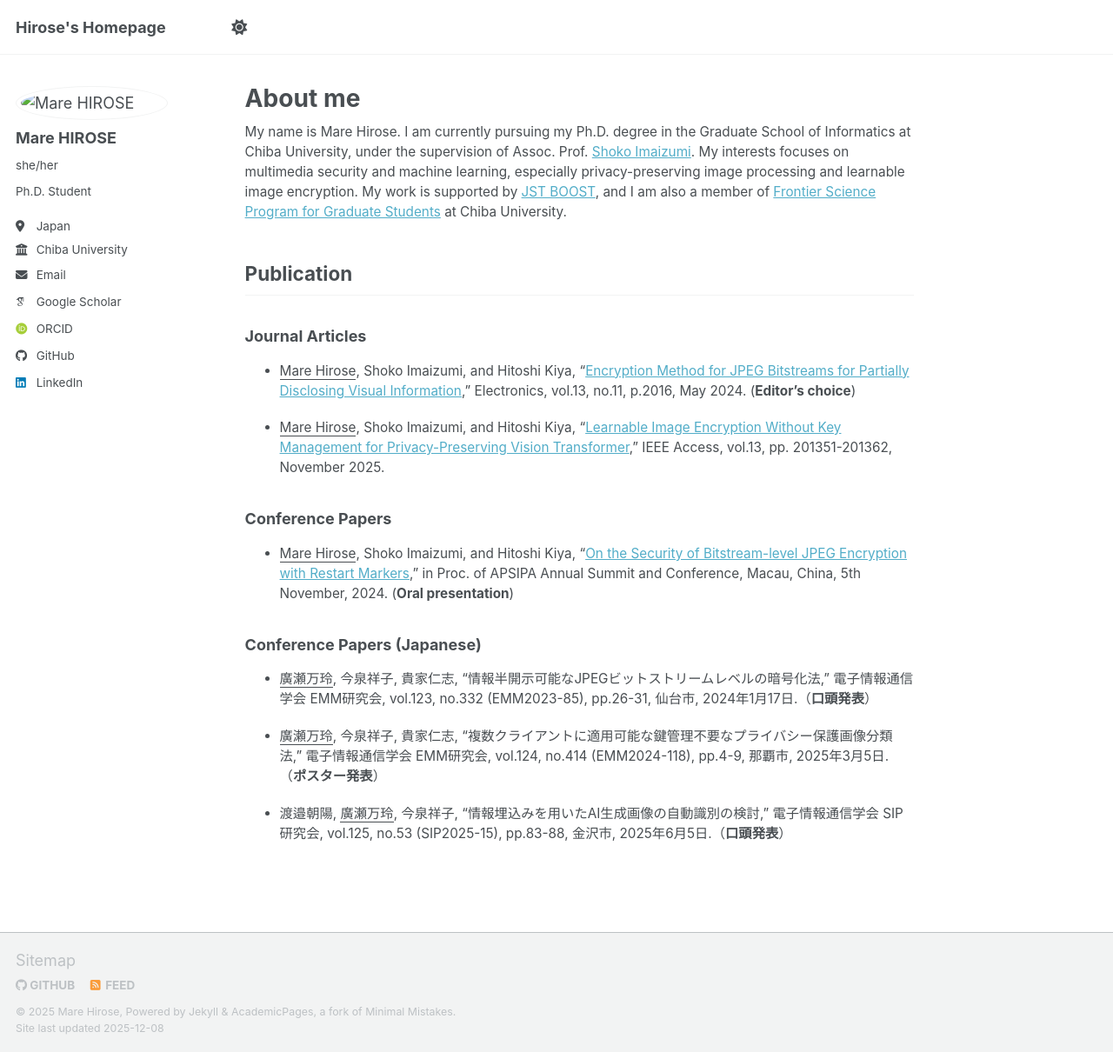
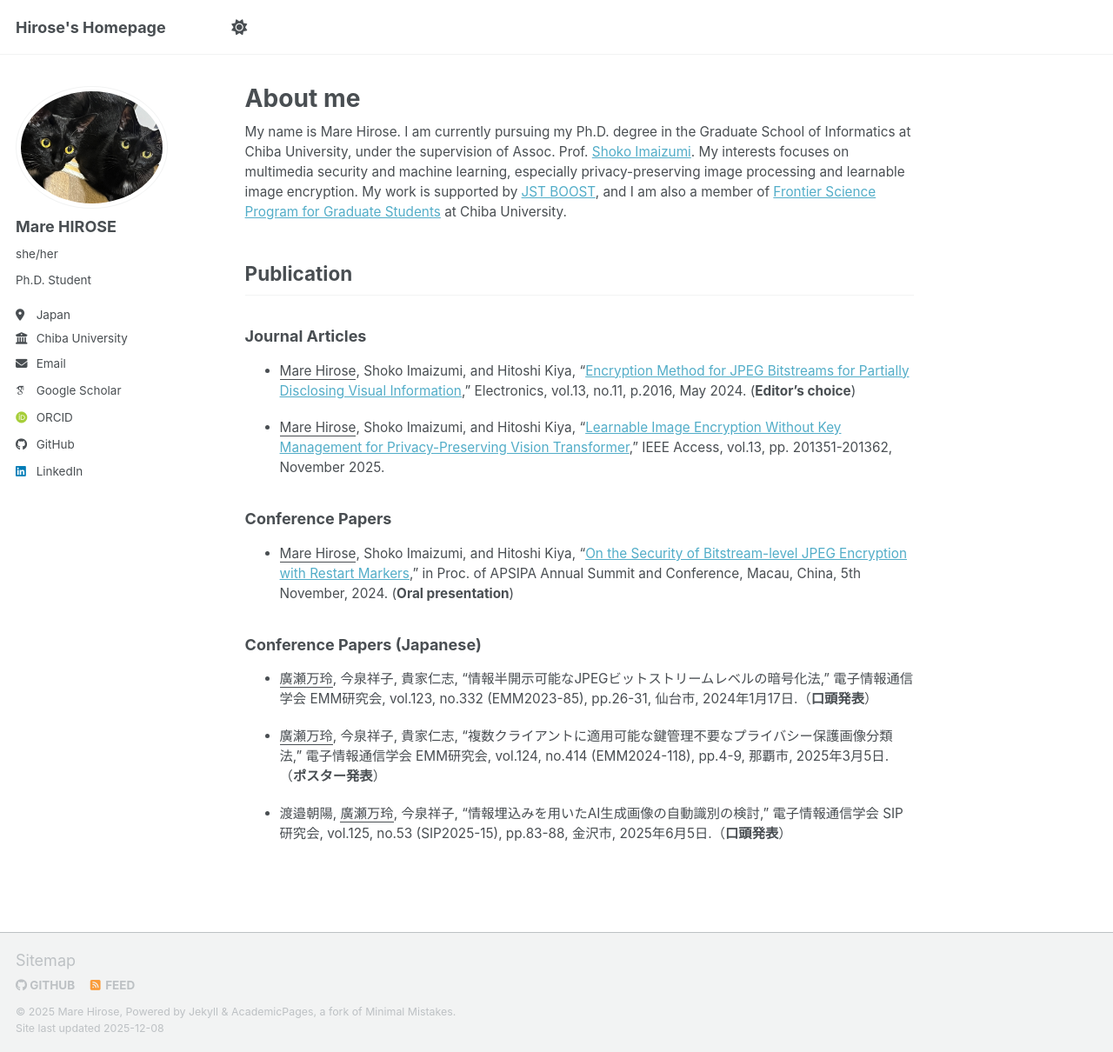
Before and after one commit to hirose-mare/.github.io, a Jekyll site: the page built from _pages/about.md, in a window 1280 px wide and 1210 px high. Shown: the whole window at 87% size. Built offline with Jekyll 4.4.1, drawn with Linux system fonts in a browser that asks for light colours; some web fonts are replaced; a script bundle is joined from its source files by our own code; library files that are not in the unit come from our copies.

Commit message:
Update _config.yml

```diff
--- a/_config.yml
+++ b/_config.yml
@@ -23,7 +23,7 @@ repository               : "academicpages/academicpages.github.io"
 #               Additional customization can be done by editing /_includes/author-profile.html
 author:
   # Biographic information
-  avatar           : "images/profile_c.jpg"
+  avatar           : "profile_c.jpg"
   name             : "Mare HIROSE"
   pronouns         : "she/her"
   bio              : "Ph.D. Student"
```
